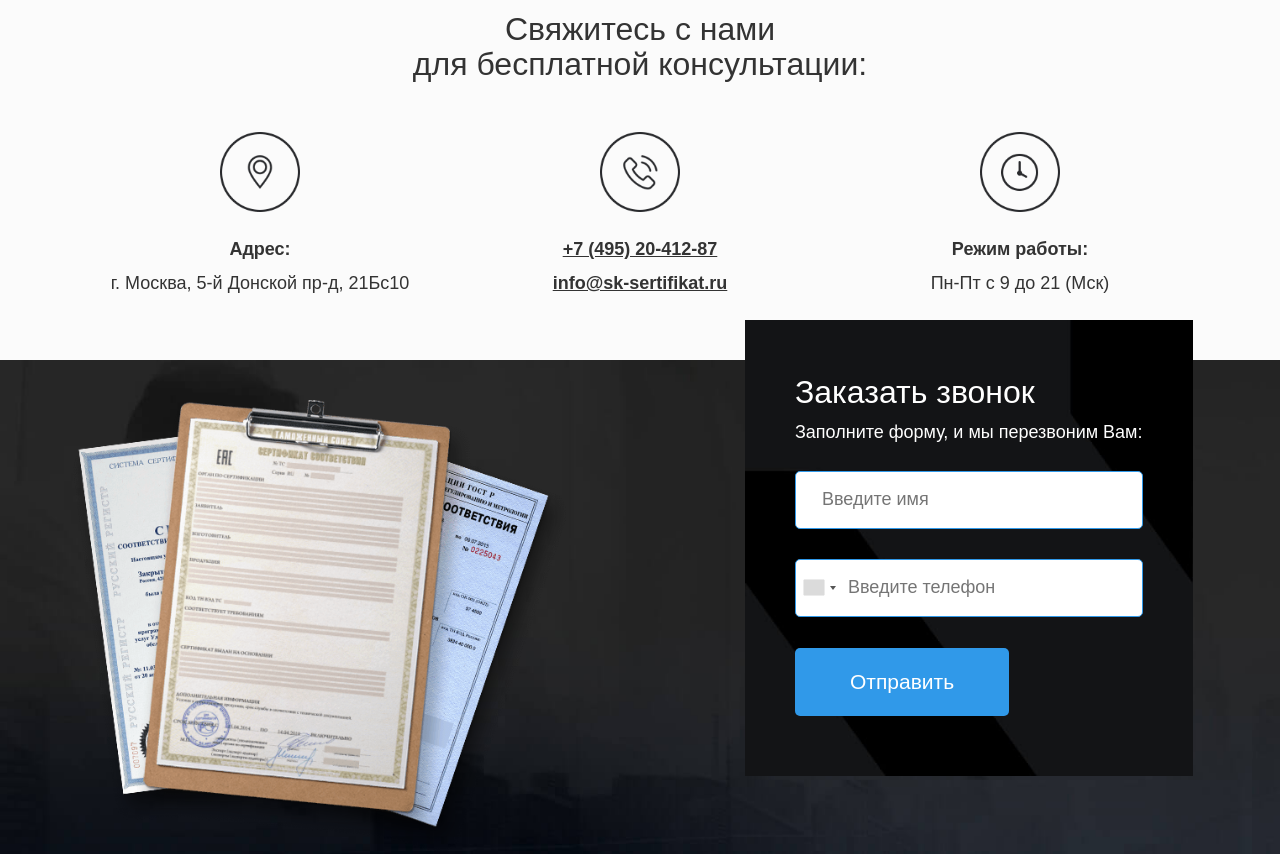
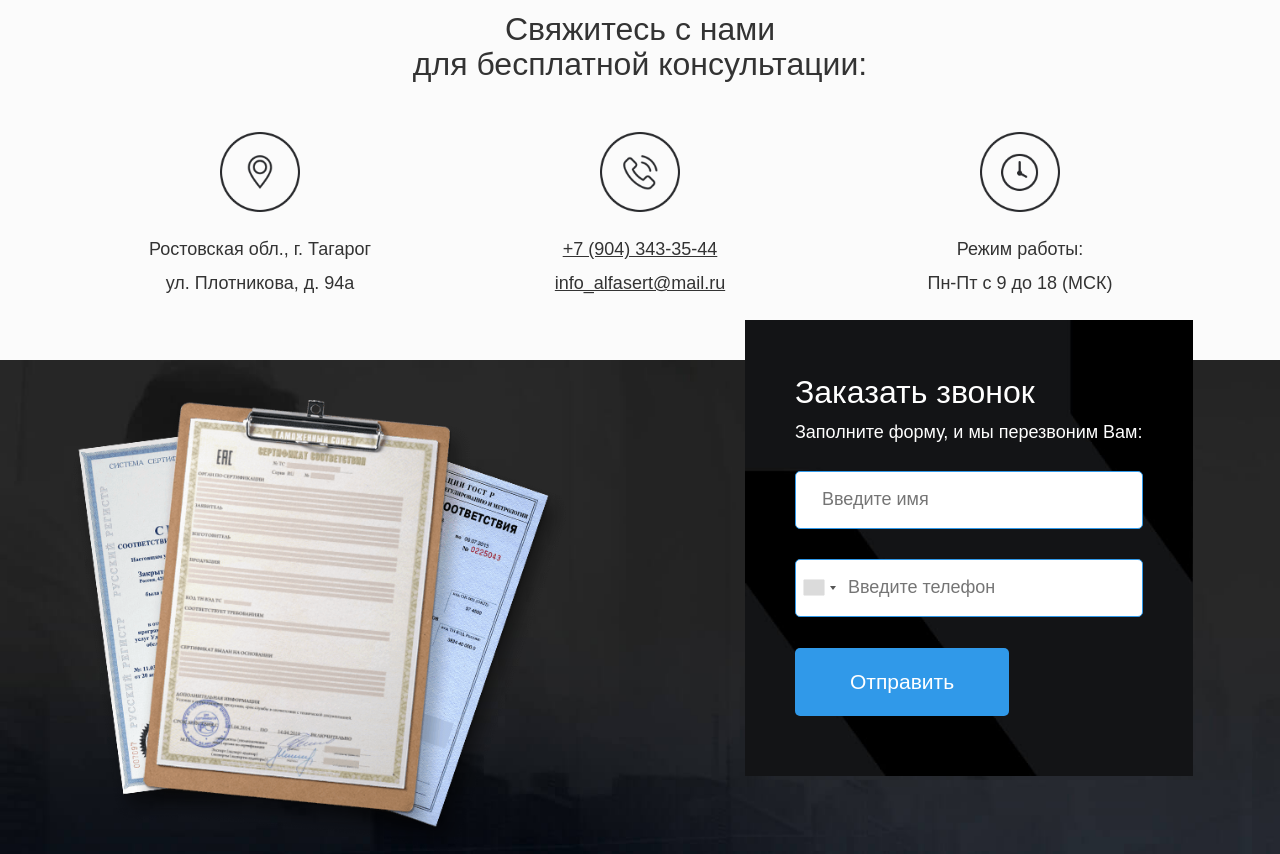
Before and after one commit to oleg-tgn/doc-lending, a PHP site: page / in a window 1280 px wide. Shown: the part 3630-4484 px from the top of the page. Run offline with PHP 8.4, Linux system fonts and the light colour scheme; some libraries are stand-ins or nearby versions.

Commit message:
call block fix text and ctyle [#27]

```diff
--- a/css/style.css
+++ b/css/style.css
@@ -1198,7 +1198,15 @@ font-size: 16px;
     text-align: center;
 }
 
-
+#map {
+    -webkit-filter: grayscale(100%); /* Safari 6.0 - 9.0 */
+    filter: grayscale(100%);
+}
+
+#map:hover {
+    -webkit-filter: grayscale(0); /* Safari 6.0 - 9.0 */
+    filter: grayscale(0);
+}
 
 #map .btn_top {
     float: none;
@@ -1759,10 +1767,6 @@ h1 {
 .sp h3 {
     font-size: 20px;
 }
-
-
-
-
 
 }
 
@@ -2350,3 +2354,13 @@ ol:not(.list-unstyled) > li:before {
 .footer_link:focus {
     color: #fff;
 }
+
+.call_link {
+    text-decoration: none;
+    font-weight: 400;
+}
+
+.call_link:hover {
+    text-decoration: none;
+    font-weight: 400;
+}
--- a/index.htm
+++ b/index.htm
@@ -514,15 +514,15 @@
           <h2 class="text-center">Свяжитесь с нами <br class="hidden-xs">для бесплатной консультации:</h2>
           <div class="col-sm-4 footer_item">
             <img alt="СК Сертификат" src="img/icons/footer_1.png">
-            <p><span class="hidden-sm hidden-md">Адрес:</span><br class="hidden-sm hidden-md">г. Москва, 5-й Донской пр-д, 21Бс10</p>
+            <p>Ростовская обл., г. Тагарог ул.&nbsp;Плотникова, д. 94а</p>
           </div>
           <div class="col-sm-4 footer_item">
             <img alt="СК Сертификат" src="img/icons/footer_2.png">
-            <p><span><a href="tel:+74952041287">+7 (495) 20-412-87</a></span><br><span><a href="mailto:info@sk-sertifikat.ru">info@sk-sertifikat.ru</a></span></p>
+            <p><span><a class="call_link" href="tel:+74952041287">+7 (904) 343-35-44</a></span><br><span><a class="call_link" href="mailto:info_alfasert@mail.ru">info_alfasert@mail.ru</a></span></p>
           </div>
           <div class="col-sm-4 footer_item">
             <img alt="СК Сертификат" src="img/icons/footer_3.png">
-            <p><span>Режим работы:</span><br>Пн-Пт с 9 до 21 (Мск)</p>
+            <p>Режим работы:<br>Пн-Пт с 9 до 18 (МСК)</p>
           </div>
           <div class="cl"></div>
         </div>
@@ -532,7 +532,7 @@
   </div>
 
 
-<div id="map"><script type="text/javascript" charset="utf-8" async src="https://api-maps.yandex.ru/services/constructor/1.0/js/?um=constructor%3A715d25e3fd3a60f9a9dc3435a17793b0776b3ae36f0a1f34de3db292db2c83f8&amp;width=100%25&amp;height=518&amp;lang=ru_RU&amp;scroll=true"></script></div>
+<div id="map"><script type="text/javascript" charset="utf-8" async src="https://api-maps.yandex.ru/services/constructor/1.0/js/?um=constructor%3A715d25e3fd3a60f9a9dc3435a17793b0776b3ae36f0a1f34de3db292db2c83f8&amp;width=100%25&amp;height=518&amp;lang=ru_RU&amp;scroll=false"></script></div>
 
 
 <!-- Modal -->
```
